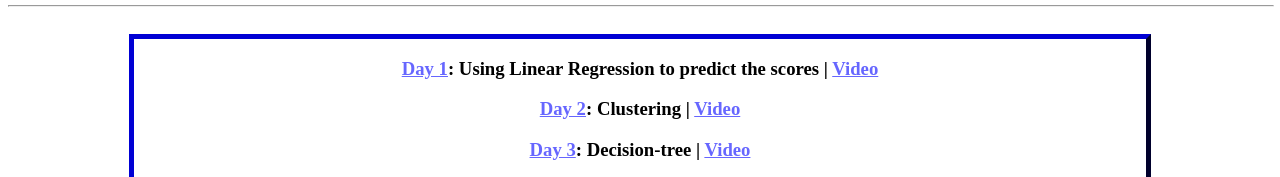
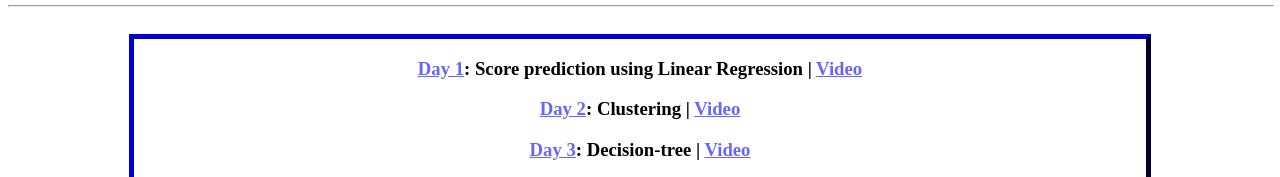
Before and after one commit to yesdeepakmittal/ml4beginners, a plain HTML site: page index.html in a window 1280 px wide. Shown: the part 731-908 px from the top of the page. Drawn offline with Linux system fonts and the light colour scheme.

Commit message:
Update index.html

```diff
--- a/index.html
+++ b/index.html
@@ -29,7 +29,7 @@
       <p><br>
 
       <div class="owndiv">
-        <h3><a href="https://github.com/yesdeepakmittal/mltraining/blob/master/mlDay01_Linear_Regression_Marks_prediction.ipynb"target="_blank">Day 1</a>: Using Linear Regression to predict the scores | <a href="https://www.youtube.com/watch?v=2lEbSiEMmoM&t=12s"target="_blank">Video</a></h3>
+        <h3><a href="https://github.com/yesdeepakmittal/mltraining/blob/master/mlDay01_Linear_Regression_Marks_prediction.ipynb"target="_blank">Day 1</a>: Score prediction using Linear Regression | <a href="https://www.youtube.com/watch?v=2lEbSiEMmoM&t=12s"target="_blank">Video</a></h3>
         <h3><a href="https://github.com/yesdeepakmittal/mltraining/blob/master/mlDay02_Clustering.ipynb"target="_blank">Day 2</a>: Clustering | <a href="https://www.youtube.com/watch?v=LTaqBXazyLU"target="_blank">Video</a></h3>
         <h3><a href="https://github.com/yesdeepakmittal/mltraining/blob/master/mlDay03_Decision_Tree.ipynb"target="_blank">Day 3</a>: Decision-tree | <a href="https://www.youtube.com/watch?v=2fDuabHXpjQ"target="_blank">Video</a></h3>
        <p><br>
```
